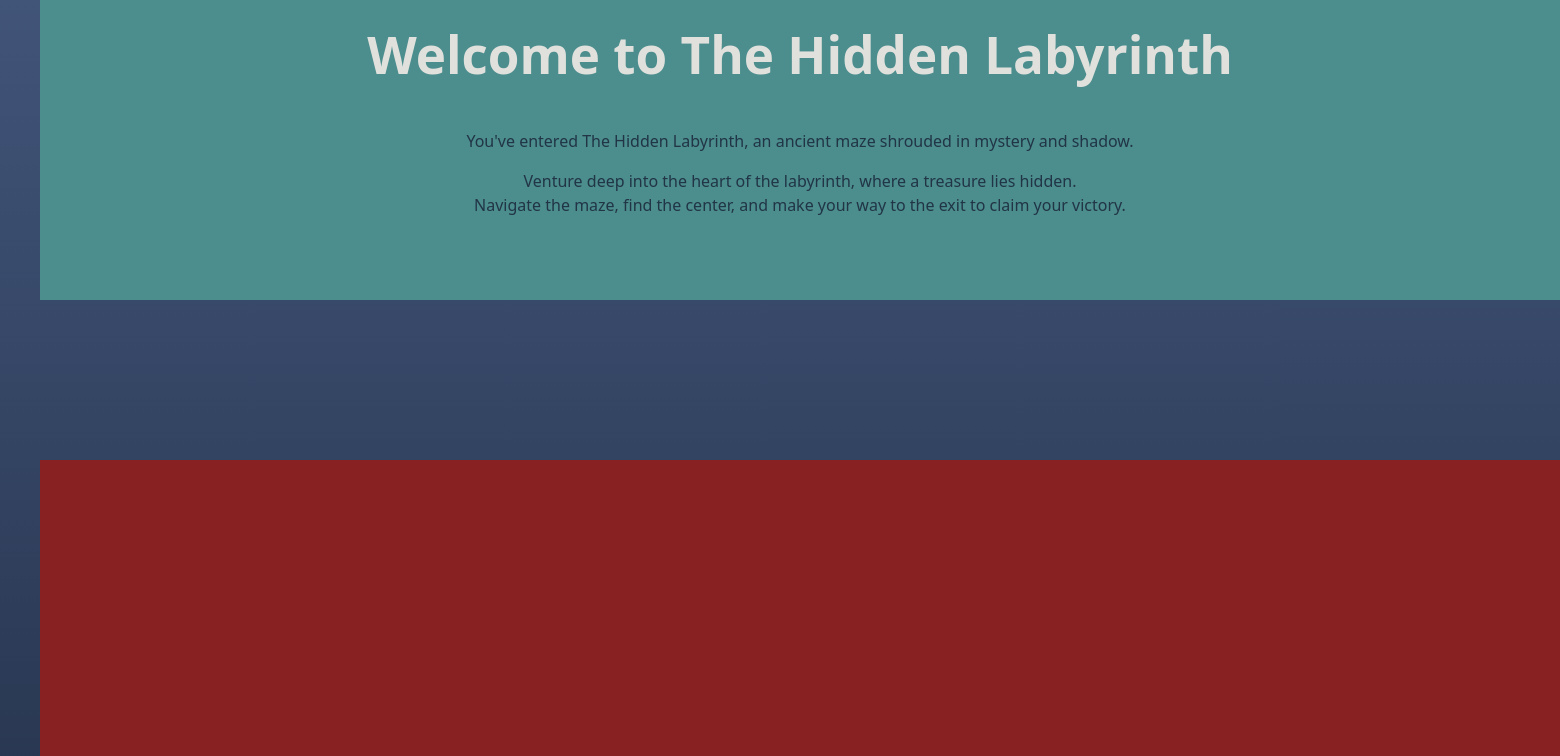
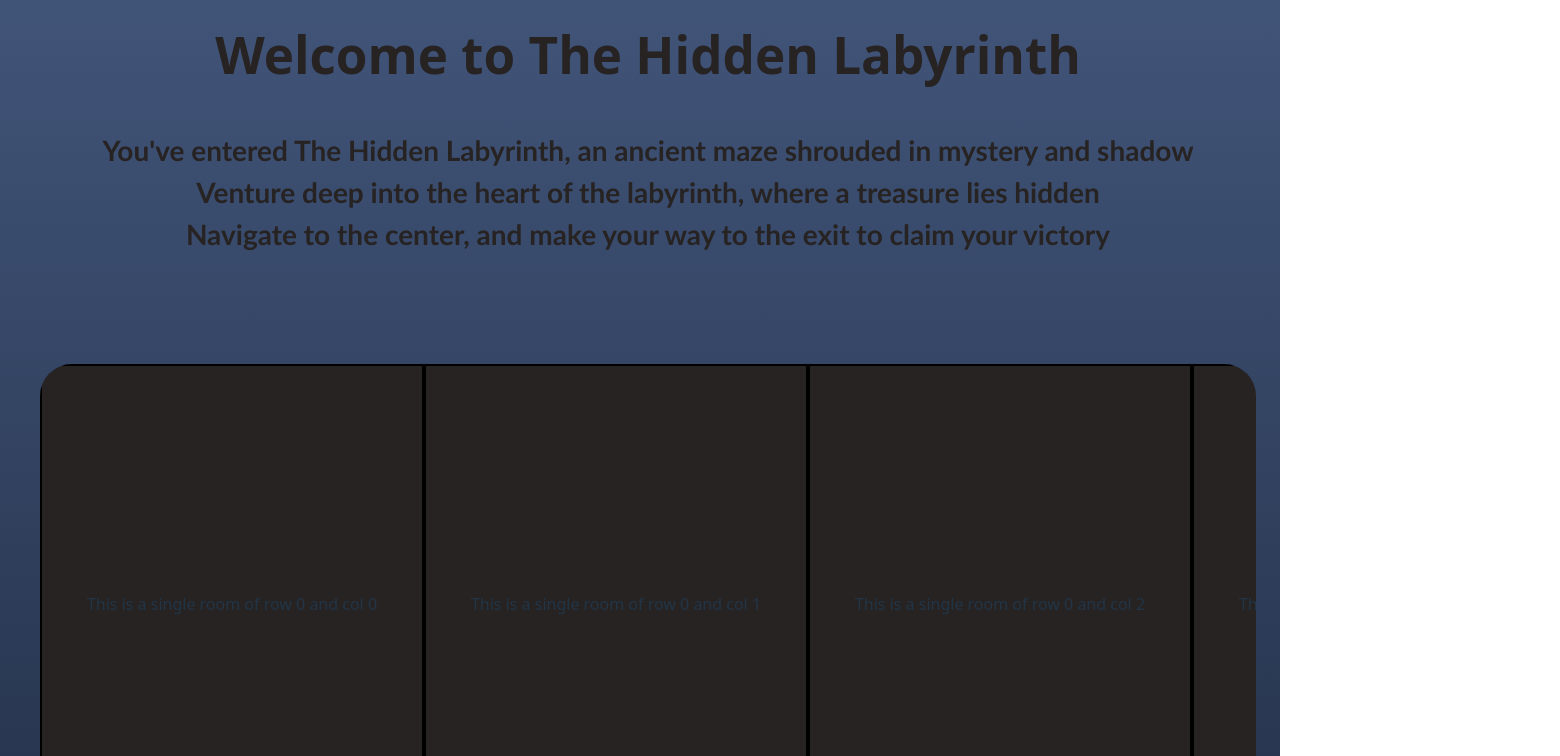
Before and after one commit to 019-Abhi/Labyrinth, a React (Vite) app: page / in a window 1280 px wide. Shown: the part 60-816 px from the top of the page, 1560 px wide, since content can reach past the window. Built offline with nearby package versions, Linux system fonts and the light colour scheme.

Commit message:
fixed printing (all) rooms inside the outer div

```diff
--- a/src/App.css
+++ b/src/App.css
@@ -12,8 +12,16 @@ body, html{
   margin: 0;
   padding: 0;
   height: fit-content;
+  width: auto;
 
 }
+
+.body, html::-webkit-scrollbar{
+
+  display: none;
+
+}
+
 
 .Outer_Box, .Intro_Box, .heading{
 
@@ -26,20 +34,33 @@ body, html{
 .Outer_Box{
 
 
-  height: 90vh;
-  width: 190vh;
+  height: 98vh;
+  width: 95vw;
 
   margin: 5vh;
-  margin-top: 20vh;
+  margin-top: 8vh;
+  margin-bottom: 1.5vh;
 
   background-color: rgb(136, 34, 34);
 
+  display: flex;
+  flex-direction: column;
+  justify-content: flex-start;
+  align-items: flex-start;
+
+  overflow-x : scroll;
+  overflow-y: scroll;
+
+  border-radius: 4vh;
+
+
 }
+
+
 
 .Intro_Box{
 
-  background-color: rgb(76, 141, 141);
-  width : 190vh;
+  width : 95vw;
   height: 40vh;
   margin: 5vh;
 
@@ -49,6 +70,36 @@ body, html{
 .Intro_Box .heading{
 
   height: 10vh;
-  color: #E0E1DD;
+  color: #272323;
 
 }
+
+.Intro_Box .Intro_Text{
+
+  color: #272323;
+  font-size: 3.5vh;
+  font-family:'Trebuchet MS', 'Lucida Sans Unicode', 'Lucida Grande', 'Lucida Sans', Arial, sans-serif;
+  font-weight: bolder;
+
+}
+
+.Room{
+
+  height : 60vh;
+  width: 30vw;
+
+  background-color: #272323;
+
+  box-sizing: border-box;
+  display: flex;
+  align-items: center;
+  justify-content: center;
+
+  border: 2px solid #000000;
+  flex-shrink: 0;
+
+}
+
+.row {
+  display: flex; /* Arrange rooms in a row */
+}
--- a/src/App.jsx
+++ b/src/App.jsx
@@ -4,7 +4,49 @@ import viteLogo from '/vite.svg'
 import './App.css'
 
 function App() {
-  const [count, setCount] = useState(0)
+
+  function Room({ row, col }) {
+
+    if (row == 4 && col == 4){
+      return (
+
+        <div className="Room">
+          <p>
+            TREASURE!
+          </p>
+        </div>
+
+      )
+    }
+
+    else{
+      return (
+
+        <div className="Room">
+          <p>
+            This is a single room of row {row} and col {col}
+          </p>
+        </div>
+
+      )
+    }
+
+  }
+
+
+
+
+
+
+  const rows = 9;
+  const cols = 9;
+
+
+
+  const labyrinth_in_2d_array = Array.from({ length: rows }, (_, row) =>
+    Array.from({ length: cols }, (_, col) => <Room key={`${row}-${col}`} row={row} col={col} />)
+  );
+
 
   return (
     <div>
@@ -23,18 +65,13 @@ function App() {
 
           </h1>
 
-          <p>
+          <p className = 'Intro_Text'>
 
-            You've entered The Hidden Labyrinth, an ancient maze shrouded in mystery and shadow.
-
-          </p>
-
-
-          <p>
-
-            Venture deep into the heart of the labyrinth, where a treasure lies hidden.
+            You've entered The Hidden Labyrinth, an ancient maze shrouded in mystery and shadow
             <br />
-            Navigate the maze, find the center, and make your way to the exit to claim your victory.
+            Venture deep into the heart of the labyrinth, where a treasure lies hidden
+            <br />
+            Navigate to the center, and make your way to the exit to claim your victory
 
           </p>
 
@@ -45,13 +82,16 @@ function App() {
 
       <div className = "Outer_Box">
 
-        <p>
-          hello?
-        </p>
+
+      {labyrinth_in_2d_array.map((row, rowIndex) => (
+          <div key={rowIndex} className="row">
+            {row}
+          </div>
+        ))}
+      </div>
 
 
 
-      </div>
     </div>
 
   )
```
